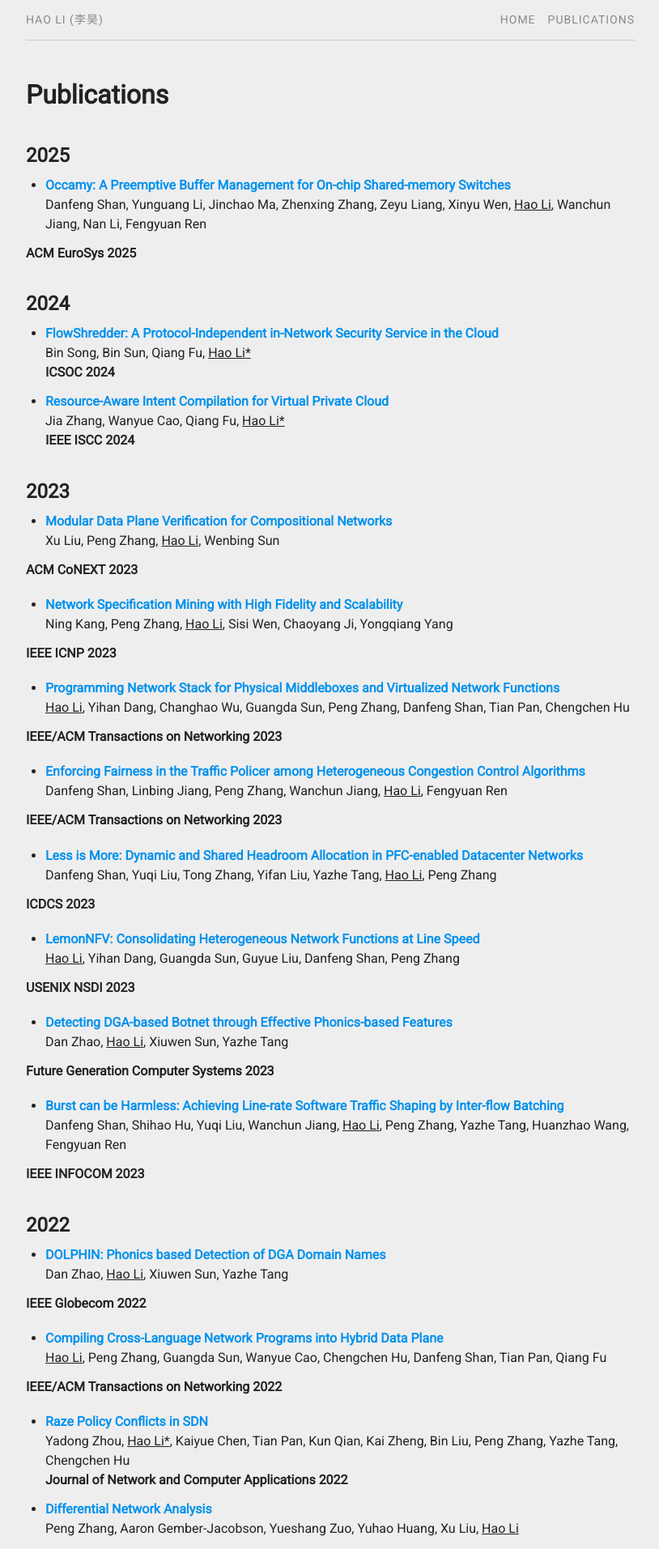
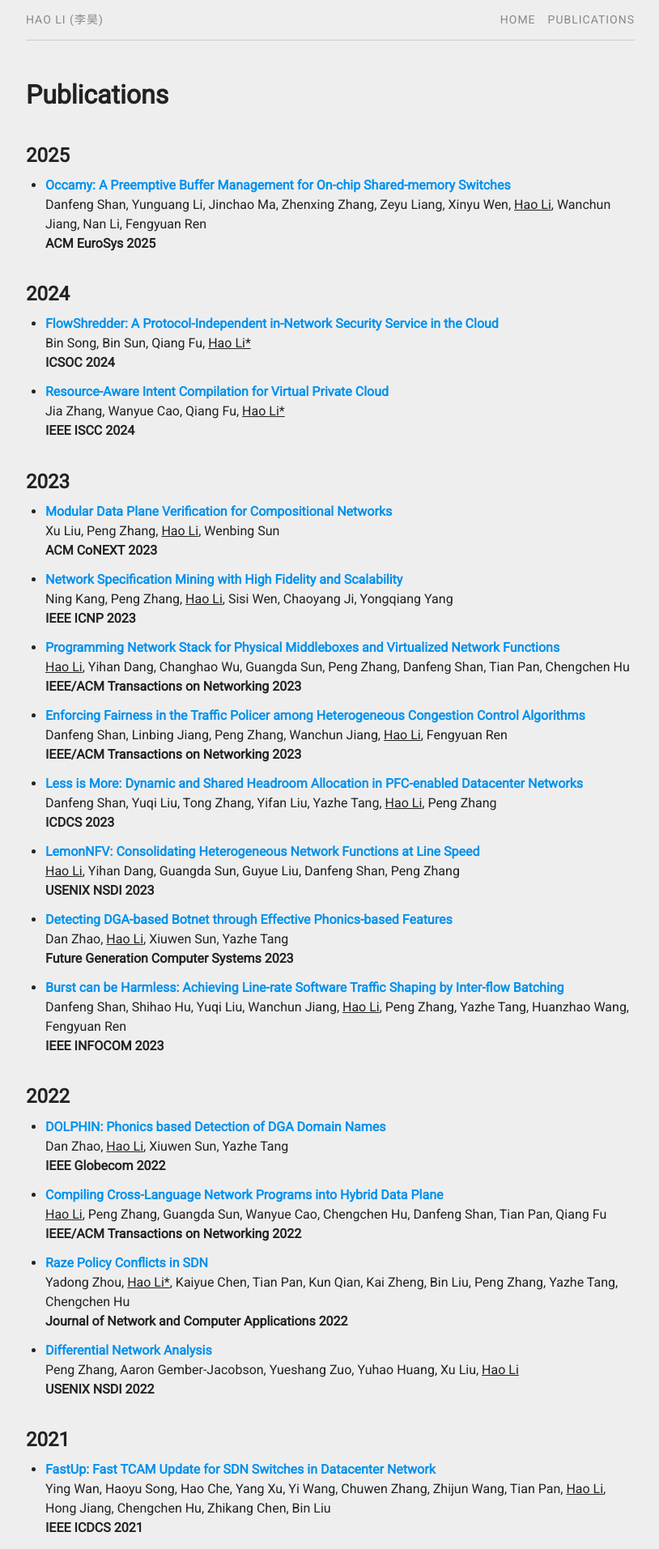
Before and after one commit to aquatoney/aquatoney.github.io, a Jekyll site: the page built from pubs.md, in a window 1280 px wide. Shown: the top 1913 px of the page at 81% size, without its empty margins (232-1046 px from the left). Built offline with Jekyll 4.4.1, drawn with Linux system fonts in a browser that asks for light colours.

Commit message:
Update pubs.md

```diff
--- a/pubs.md
+++ b/pubs.md
@@ -24,8 +24,8 @@ title: Publications
 {% assign journal=js[0].full %}
 {% endif %}
 * [**{{pub.title}}**]({{pub.file | prepend: site.fileurl | prepend: site.baseurl}})<br />
-{% if pub.corespd == "false" %}{{pub.author|replace:'Hao Li','<u>Hao Li</u>'}}<br />
-{% else %}{{pub.author|replace:'Hao Li','<u>Hao Li*</u>'}}<br />{% endif %}
+{% if pub.corespd == "false" %}{{pub.author|replace:'Hao Li','<u>Hao Li</u>'}}
+{% else %}{{pub.author|replace:'Hao Li','<u>Hao Li*</u>'}}{% endif %}<br />
 **{{journal}}** **{{pub.year}}**
 <!-- {% if pub.note %} *({{pub.note}})* {% endif %}  -->
 {% if pub.doi %}[[doi]({{pub.doi}})]{% endif %}
```
